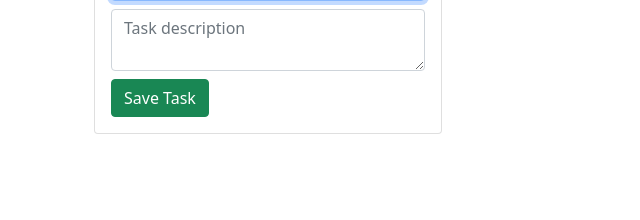
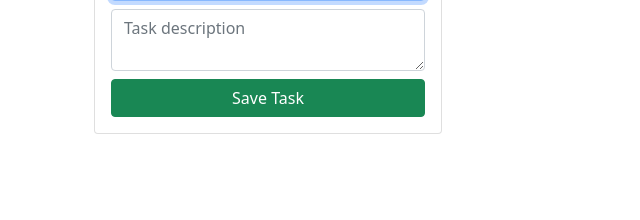
Before and after one commit to is-pz/Basic-CRUD-with-PHP, a PHP site: page / in a window 1280 px wide. Shown: the part 142-362 px from the top of the page, without its empty margins (0-640 px from the left). Run offline with PHP 8.4, Linux system fonts and the light colour scheme; data that the repository does not hold is empty; some libraries are stand-ins or nearby versions.

Commit message:
Correcion clases bootstrap

```diff
--- a/edit_task.php
+++ b/edit_task.php
@@ -50,7 +50,7 @@ if(isset($_POST['update'])){
                         <div class="form-group mt-2">
                             <textarea name="description" class="form-control" rows="2" placeholder="Update description"><?php echo $row['description'] ?></textarea>
                         </div>
-                        <div class="form-group mt-2">
+                        <div class="form-group d-grid gap-2 mt-2">
                             <input type="submit" class="btn btn-success" name="update" value="Update">
                         </div>
                     </form>
--- a/index.php
+++ b/index.php
@@ -24,7 +24,7 @@
                         <div class="form-group mt-2">
                             <textarea name="description" rows="2" class="form-control" placeholder="Task description"></textarea>
                         </div>
-                        <div class="col mt-2">
+                        <div class="d-grid gap-2 mt-2">
                             <input type="submit" class="btn btn-success" name="save_task" value="Save Task">
                         </div>
                     </form>
```
